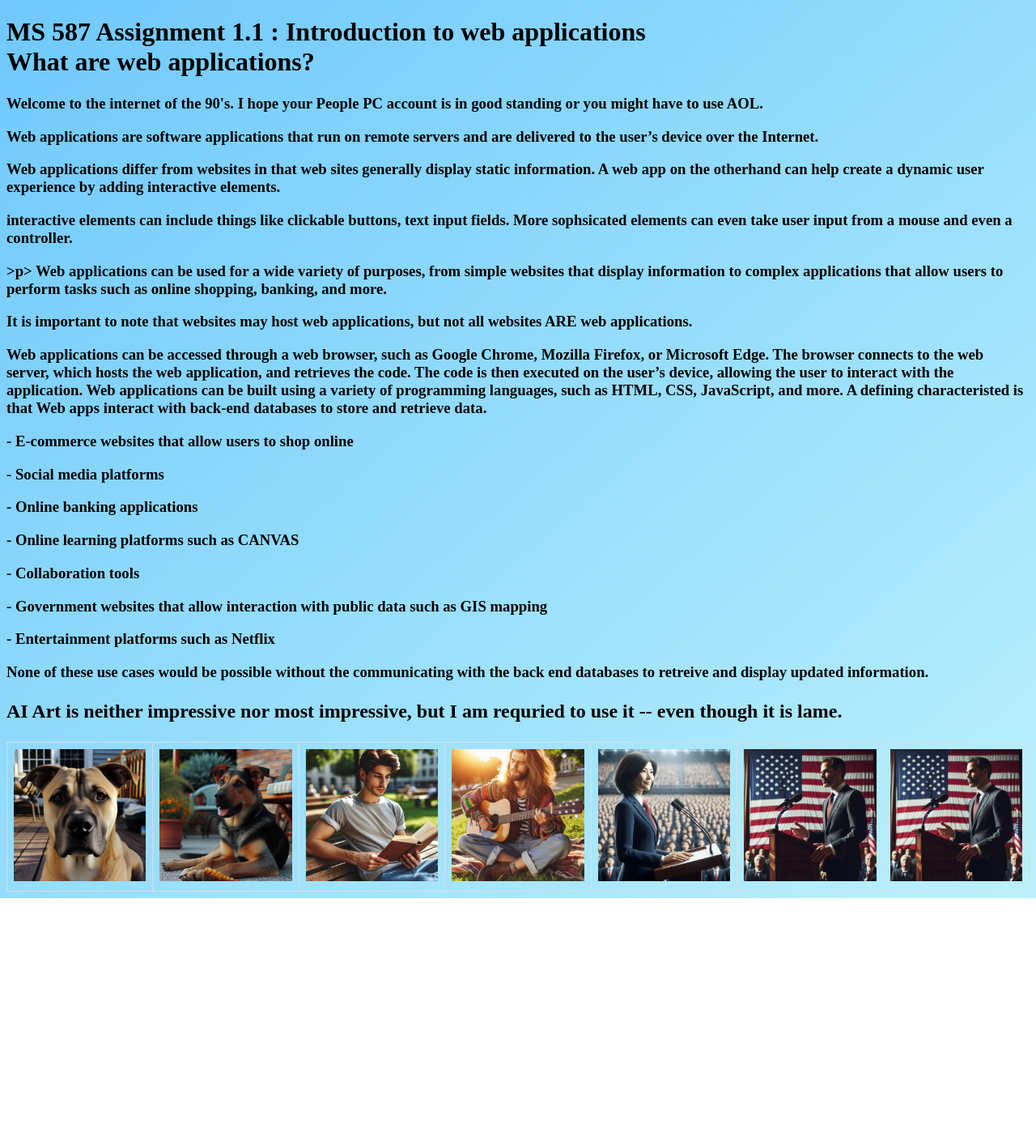
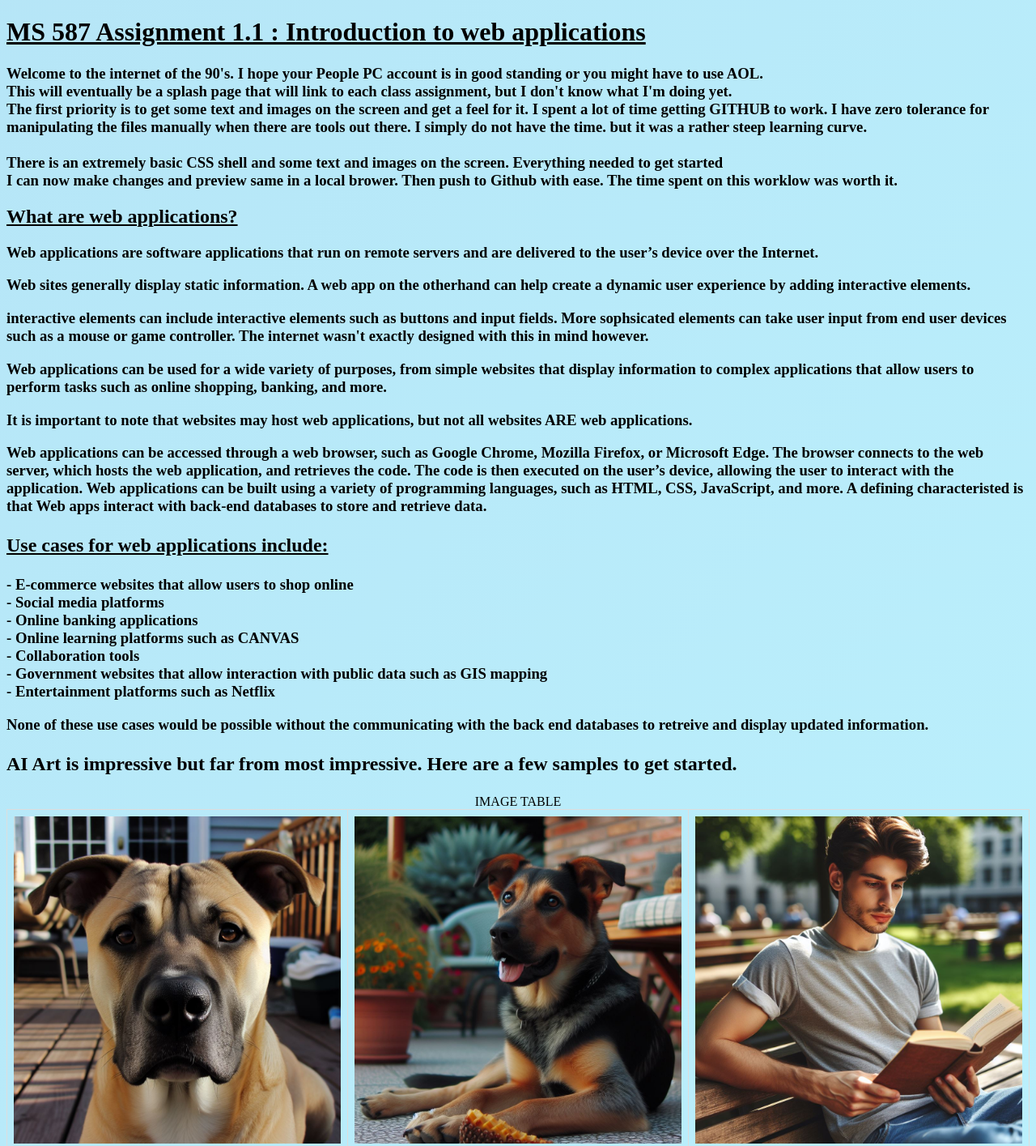
Before and after one commit to mvenero/MS587, a plain HTML site: page index.html in a window 1280 px wide. Shown: the top 1415 px of the page at 81% size. Before the commit the page ends 1109 px from the top, so only its background shows below. Drawn offline with Linux system fonts and the light colour scheme.

Commit message:
assignment 1.1 complete

```diff
--- a/index.html
+++ b/index.html
@@ -66,20 +66,35 @@ git push origin main  # Push the changes to the 'main' branch of your remote rep
 
 
 
-      MS 587 Assignment 1.1 : Introduction to  web applications <br>
-      What are web applications? <br>
+     <u> MS 587 Assignment 1.1 : Introduction to  web applications </u> <br>
+
 
   </h1>
 
     <h3>
 
        Welcome to the internet of the 90's. I hope your People PC account is in good standing or you might have to use AOL. <br>
+       This will eventually be a splash page that will link to each class assignment, but I don't know what I'm doing yet. <br>
+       The first priority is to get some text and images on the screen and get a feel for it. I spent a lot of time getting
+       GITHUB to work. I have zero tolerance for manipulating the files manually when there are tools out there. I simply do not have the time.
+       but it was a rather steep learning curve. <br><br>
+
+       There is an extremely basic CSS shell and some text and images on the screen. Everything needed to get started <br>
+
+       I can now make changes and preview same in a local brower. Then push to Github with ease.
+       The time spent on this worklow was worth it. <br>
     </h3>
-  <h3>
+
+    <h2>
+        <u> What are web applications? </u>
+    </h2>
+
+    <h3>
+
        Web applications are software applications that run on remote servers and are delivered to the user’s device over the Internet.
-        <p> Web  applications differ from websites in that web sites generally display static information. A web app on the otherhand can help create a dynamic user experience by adding interactive elements. </p>
-        interactive elements can include things like clickable buttons, text input fields. More sophsicated elements can even take user input from a mouse and even a controller.</p>
-        >p> Web applications can be used for a wide variety of purposes, from simple websites that display information to complex applications that allow users to perform tasks such as online shopping, banking, and more. </p>
+        <p> Web sites generally display static information. A web app on the otherhand can help create a dynamic user experience by adding interactive elements. </p>
+        interactive elements can include interactive elements such as buttons and input fields. More sophsicated elements can take user input from end user devices such as a mouse or game controller. The internet wasn't exactly designed with this in mind however.</p>
+        Web applications can be used for a wide variety of purposes, from simple websites that display information to complex applications that allow users to perform tasks such as online shopping, banking, and more. </p>
 
         <p> It is important to note that websites may host web applications, but not all websites ARE web applications. </p>
 
@@ -88,14 +103,14 @@ git push origin main  # Push the changes to the 'main' branch of your remote rep
         Web applications can be built using a variety of programming languages, such as HTML, CSS, JavaScript, and more.
         A defining characteristed is that Web apps interact with back-end databases to store and retrieve data.
 
-        <p Use cases for web applications include:</p>
-        <p> - E-commerce websites that allow users to shop online </p>
-        <p>     - Social media platforms </p>
-        <p>     - Online banking applications </p>
-        <p>     - Online learning platforms such as CANVAS </p>
-        <p>     - Collaboration tools </p>
-        <p>     - Government websites that allow interaction with public data such as GIS mapping </p>
-        <p>     - Entertainment platforms such as Netflix </p>
+        <h2><p><u> Use cases for web applications include:</u></p> </h2>
+        <h3> - E-commerce websites that allow users to shop online <br>
+           - Social media platforms <br>
+           - Online banking applications <br>
+           - Online learning platforms such as CANVAS <br>
+           - Collaboration tools <br>
+           - Government websites that allow interaction with public data such as GIS mapping <br>
+           - Entertainment platforms such as Netflix <br>
 
         <p> None of these use cases would be possible without the communicating with the back end databases to retreive and display updated information. </p>
 </h3>
@@ -104,17 +119,18 @@ git push origin main  # Push the changes to the 'main' branch of your remote rep
 
     </h2>
 
-    <h2><p> AI Art is neither impressive nor most impressive, but I am requried to use it -- even though it is lame.</p></h2>
+    <h2><p> AI Art is impressive but far from most impressive. Here are a few samples to get started.</p></h2>
     <table>
-        <tr>    <!-- New table row *** ./ for relative path from index.html-->
-            <td><img src="images\Pit lab.jpg" alt="Image 3"></td>
-            <td><img src="images\Sheppard Coon Hound.jpg" alt="Image 3"></td>
-
-            <td><img src="images/Designer.jpeg" alt="Image 1"></td>
-            <td><img src="images/Dirty Hippie.jpg" alt="Image 2"></td>
-            <td><img src="images/President of the United States.jpg" alt="Image 3"></td>
-            <td><img src="images/Presidential figure.jpg" alt="Image 3"></td>
-            <td><img src="images/Presidential figure.jpg" alt="Image 3"></td>
+        <caption>IMAGE TABLE</caption> <!-- Table title -->
+        <tr>    <!-- First row -->
+            <td><img src="images\Pit lab.jpg" alt="Image 1"></td>
+            <td><img src="images\Sheppard Coon Hound.jpg" alt="Image 2"></td>
+            <td><img src="images/Designer.jpeg" alt="Image 3"></td>
+        </tr>
+        <tr>    <!-- Second row -->
+            <td><img src="images/Dirty Hippie.jpg" alt="Image 4"></td>
+            <td><img src="images/President of the United States.jpg" alt="Image 5"></td>
+            <td><img src="images/Presidential figure.jpg" alt="Image 6"></td>
         </tr>
     </table>
   </body>
@@ -127,7 +143,7 @@ git push origin main  # Push the changes to the 'main' branch of your remote rep
 <style>
 
 body {
-    background: linear-gradient(to bottom right, hsla(202, 96%, 71%, 0.992), #bbf1fd); /* Lightened light blue gradient */
+    background: linear-gradient(to bottom right, hsla(196, 80%, 84%, 0.992), #bbf1fd); /* Lightened light blue gradient */
 }
 
   table {
```
